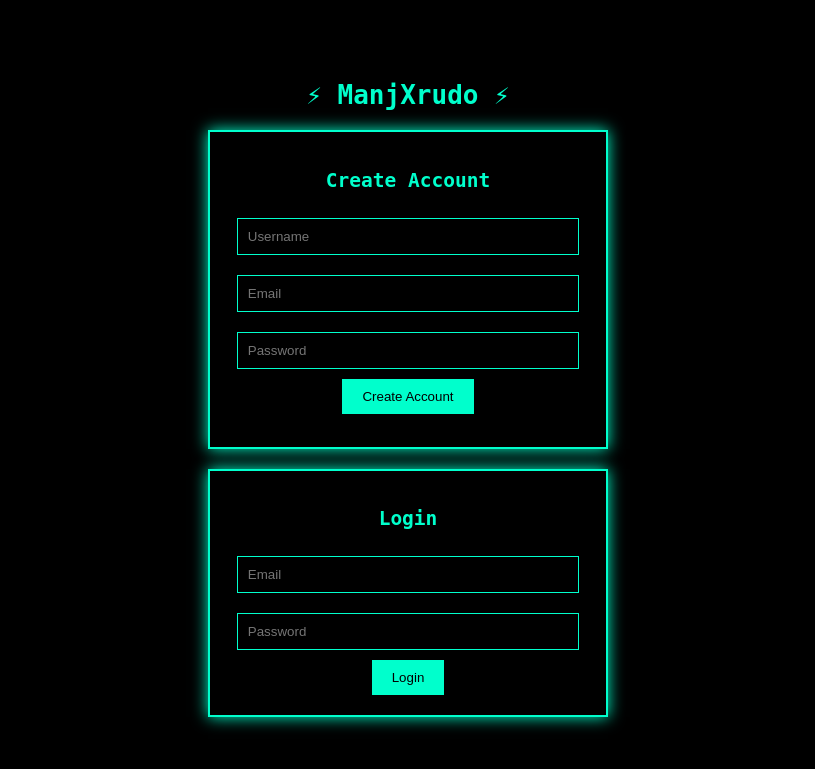
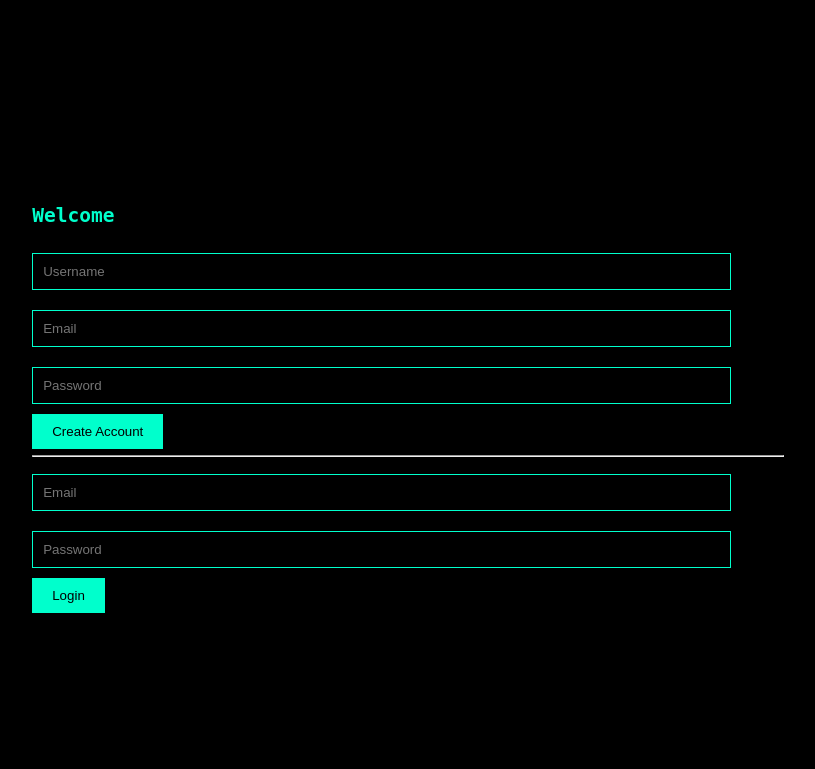
Before and after one commit to aarupi994/manjXrudo, a FastAPI app: page / in a window 1280 px wide. Shown: the top 769 px of the page, without its empty margins (232-1047 px from the left). Run offline with FastAPI, Linux system fonts and the light colour scheme.

Commit message:
Refactor auth.html for improved structure and clarity

```diff
--- a/templates/auth.html
+++ b/templates/auth.html
@@ -1,44 +1,39 @@
 <!DOCTYPE html>
 <html>
 <head>
-<title>ManjXrudo</title>
+<title>Login / Register</title>
 <link rel="stylesheet" href="/static/style.css">
 </head>
 
 <body>
 
-<div class="container">
+<div class="center-box">
 
-    <h1 class="logo">⚡ ManjXrudo ⚡</h1>
+    <h2>Welcome</h2>
 
     <!-- REGISTER -->
-    <div class="card">
-        <h2>Create Account</h2>
-
     <form action="/register" method="post">
         <input type="text" name="username" placeholder="Username" required>
         <input type="email" name="email" placeholder="Email" required>
         <input type="password" name="password" placeholder="Password" required>
 
-            <button>Create Account</button>
+        <button type="submit">Create Account</button>
     </form>
 
-        <p id="suggestion"></p>
-    </div>
+    <hr>
 
     <!-- LOGIN -->
-    <div class="card">
-        <h2>Login</h2>
-
     <form action="/login" method="post">
         <input type="email" name="email" placeholder="Email" required>
         <input type="password" name="password" placeholder="Password" required>
 
-            <button>Login</button>
+        <button type="submit">Login</button>
     </form>
-    </div>
 
 </div>
 
+<!-- Snow Animation -->
+<div class="snow"></div>
+
 </body>
 </html>
```
Lines whose indentation alone changed are shown as unchanged.
